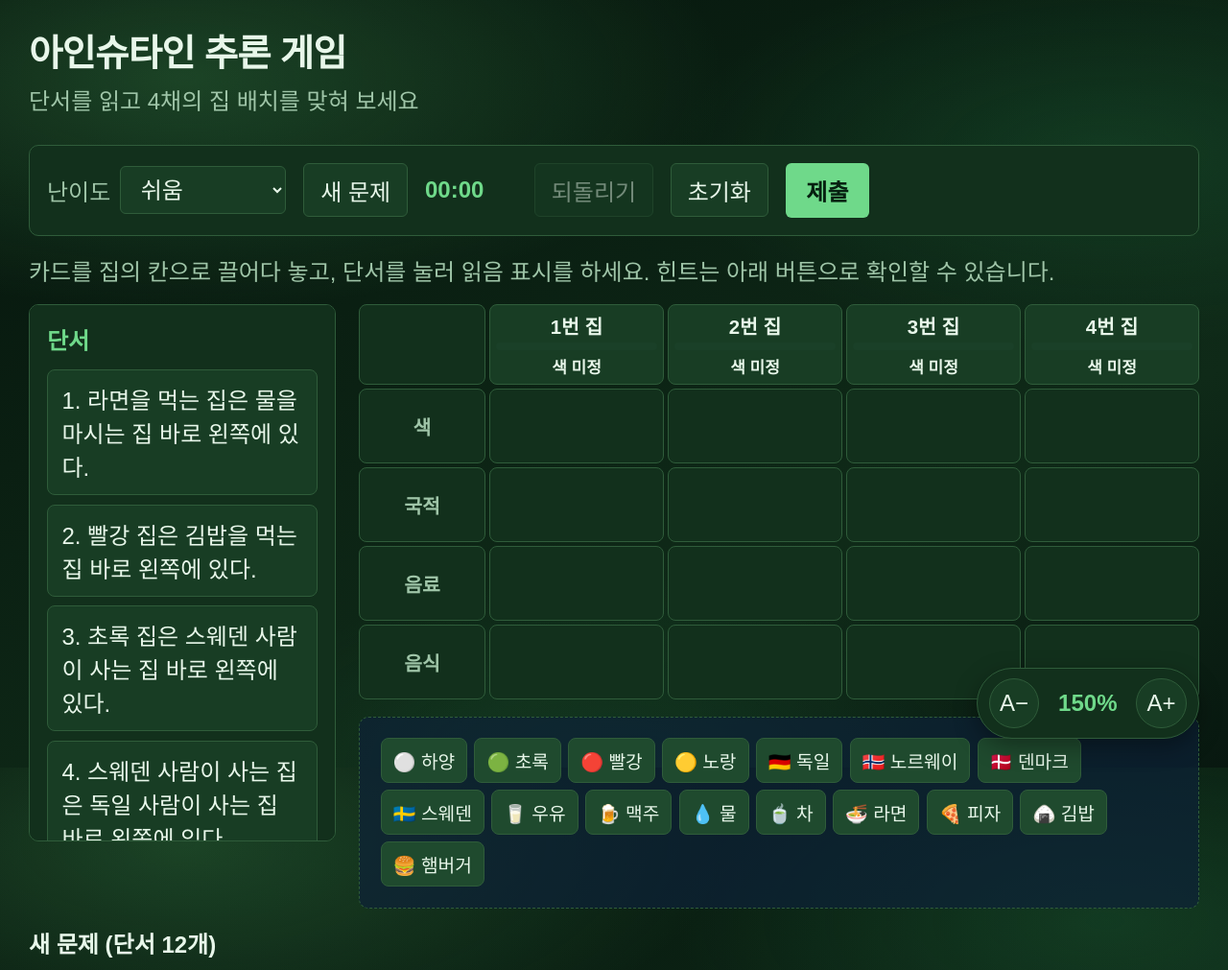
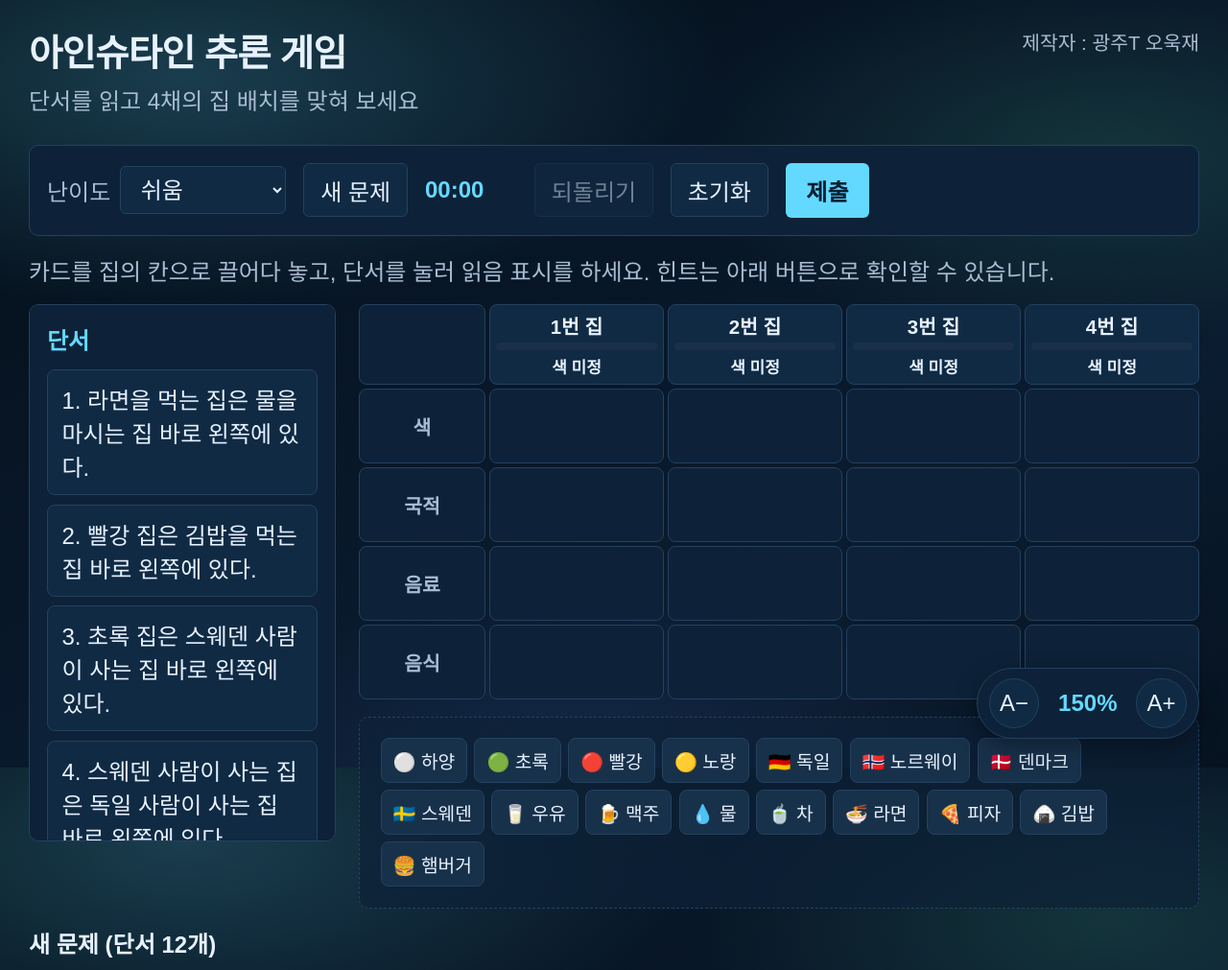
Before and after one commit to wookjaeoh/einstein-riddle, a plain HTML site: page einstein-riddle-app/index.html in a window 1280 px wide. Shown: the top 1011 px of the page at 96% size. Drawn offline with Linux system fonts and the light colour scheme.

Commit message:
style: restore navy theme and add creator credit
Co-authored-by: Cursor <cursoragent@cursor.com>

```diff
--- a/einstein-riddle-app/css/styles.css
+++ b/einstein-riddle-app/css/styles.css
@@ -1,11 +1,11 @@
 :root {
-  --page-bg: #0a1f12;
-  --panel-bg: #12301c;
-  --panel-alt: #183d24;
-  --border: #2f5c3a;
-  --text: #e8f7ea;
-  --text-muted: #9fc5a8;
-  --accent: #6fd98a;
+  --page-bg: #071525;
+  --panel-bg: #0d2238;
+  --panel-alt: #102a44;
+  --border: #24415e;
+  --text: #e8f2ff;
+  --text-muted: #a8bdd2;
+  --accent: #64d9ff;
   --success: #5de0a3;
   --error: #ff7b8a;
   --text-scale: 1.5;
@@ -23,10 +23,10 @@ body {
   font-family: "Pretendard", "Noto Sans KR", sans-serif;
   background-color: var(--page-bg);
   background-image:
-    radial-gradient(ellipse 80% 55% at 15% 10%, rgba(80, 180, 100, 0.28), transparent 55%),
-    radial-gradient(ellipse 70% 50% at 90% 20%, rgba(40, 140, 80, 0.22), transparent 50%),
-    radial-gradient(ellipse 60% 45% at 50% 100%, rgba(30, 100, 60, 0.25), transparent 55%),
-    linear-gradient(155deg, #06140c 0%, #0a1f12 35%, #0f2a18 70%, #081810 100%);
+    radial-gradient(ellipse 80% 55% at 15% 10%, rgba(100, 217, 255, 0.22), transparent 55%),
+    radial-gradient(ellipse 70% 50% at 90% 20%, rgba(93, 224, 163, 0.14), transparent 50%),
+    radial-gradient(ellipse 60% 45% at 50% 100%, rgba(100, 140, 255, 0.12), transparent 55%),
+    linear-gradient(155deg, #041018 0%, #071525 35%, #0a1c30 70%, #06121f 100%);
   background-size: 140% 140%, 150% 150%, 130% 130%, 100% 100%;
   background-position: 0% 0%, 100% 0%, 50% 100%, 0% 0%;
   background-attachment: fixed;
@@ -56,9 +56,23 @@ body {
 }
 
 
-.top-bar { padding: 1rem 1.25rem 0.5rem; }
+.top-bar {
+  display: flex;
+  align-items: flex-start;
+  justify-content: space-between;
+  gap: 1rem;
+  padding: 1rem 1.25rem 0.5rem;
+}
+.top-bar-main { min-width: 0; }
 .top-bar h1 { margin: 0; font-size: clamp(1.4rem, 3vw, 2rem); letter-spacing: -0.02em; }
 .tagline { margin: 0.25rem 0 0; color: var(--text-muted); }
+.creator-credit {
+  margin: 0.15rem 0 0;
+  flex-shrink: 0;
+  color: var(--text-muted);
+  font-size: 0.85rem;
+  white-space: nowrap;
+}
 
 #app { padding: 0.75rem 1.25rem 5rem; }
 
@@ -83,7 +97,7 @@ body {
 
 .toolbar .primary {
   background: var(--accent);
-  color: #062010;
+  color: #042033;
   border: none;
   padding: 0.45rem 0.9rem;
   border-radius: 6px;
@@ -206,7 +220,7 @@ body {
   width: 100%;
   height: 8px;
   border-radius: 4px;
-  background: #1a4028;
+  background: #1a3048;
 }
 
 .row-label {
@@ -226,7 +240,7 @@ body {
   padding: 0.35rem 0.5rem;
   margin: 0.15rem;
   border-radius: 8px;
-  background: #1f4a2e;
+  background: #18314a;
   color: var(--text);
   border: 1px solid var(--border);
   cursor: grab;
--- a/einstein-riddle-app/index.html
+++ b/einstein-riddle-app/index.html
@@ -8,8 +8,11 @@
 </head>
 <body>
   <header class="top-bar">
-    <h1>아인슈타인 추론 게임</h1>
-    <p class="tagline" id="tagline">단서를 읽고 집의 배치를 맞혀 보세요</p>
+    <div class="top-bar-main">
+      <h1>아인슈타인 추론 게임</h1>
+      <p class="tagline" id="tagline">단서를 읽고 집의 배치를 맞혀 보세요</p>
+    </div>
+    <p class="creator-credit">제작자 : 광주T 오욱재</p>
   </header>
   <main id="app">
     <section class="toolbar" id="toolbar">
```
